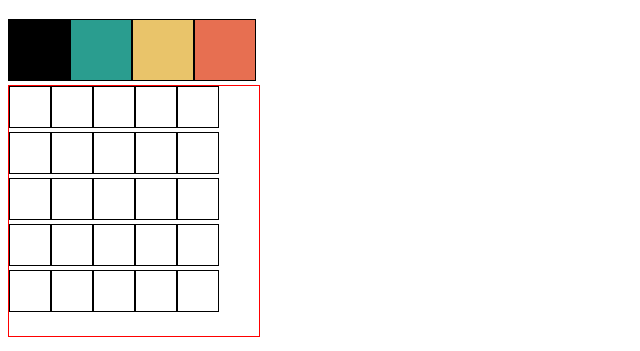
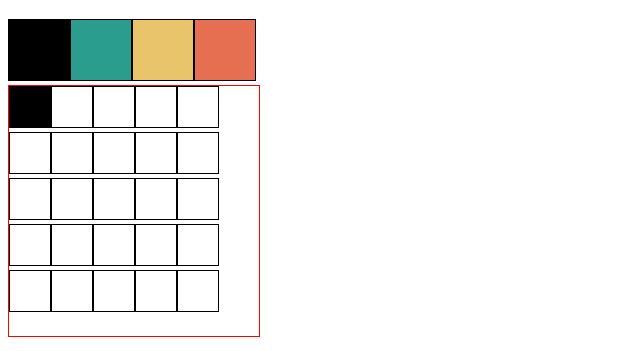
Before and after one commit to garciaagui/trybe-project-03_pixels-art, a plain HTML site: page index.html in a window 1280 px wide. Both pictures are taken after a click on the element 30 px from the left and 167 px from the top of the page. Shown: the part 61-412 px from the top of the page, without its empty margins (0-640 px from the left). Drawn offline with Linux system fonts and the light colour scheme.

Commit message:
Conclusão do Requisito 8

```diff
--- a/script.js
+++ b/script.js
@@ -44,6 +44,11 @@ function changePainter(event) {
   event.target.classList.add('selected');
 }
 
+function paintPixel(event) {
+  const colorSelected = document.querySelector('.selected').style.backgroundColor;
+  event.target.style.backgroundColor = colorSelected;
+}
+
 // Ativação das Funções...
 createColorPallete();
 setColors();
@@ -54,3 +59,6 @@ createdPalleteElements[0].addEventListener('click', changePainter);
 createdPalleteElements[1].addEventListener('click', changePainter);
 createdPalleteElements[2].addEventListener('click', changePainter);
 createdPalleteElements[3].addEventListener('click', changePainter);
+for (let i = 0; i < pixelsCreated.length; i += 1) {
+  pixelsCreated[i].addEventListener('click', paintPixel);
+}
--- a/style.css
+++ b/style.css
@@ -1,4 +1,4 @@
-.color, .selected {
+.color , .selected {
   border: solid black 1px;
   height: 60px;
   width: 60px;
```
